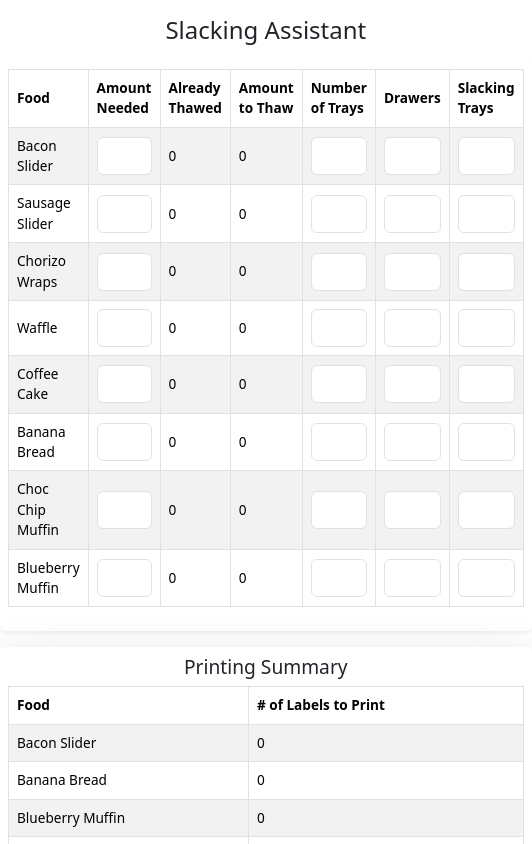
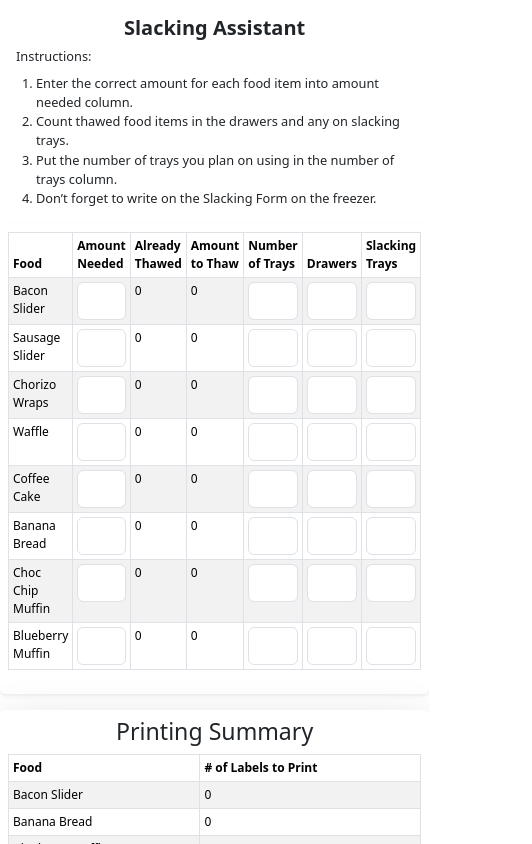
Before and after one commit to clay-odell/SlackingApp, a React (Vite) app: page / in a window 390 px wide. Shown: the top 844 px of the page, 532 px wide, since content can reach past the window. Built offline with nearby package versions, Linux system fonts and the light colour scheme.

Commit message:
updated home for mobile

```diff
--- a/src/Home.css
+++ b/src/Home.css
@@ -1,28 +1,50 @@
+/* Header */
 .header h1 {
   text-align: center;
-  font-size: clamp(1.5rem, 5vw, 2.5rem); /* scales with screen size */
-  margin: 1rem 0;
+  font-size: clamp(1.5rem, 5vw, 2.25rem); /* scales smoothly */
+  margin: 1rem 0 0.5rem;
+  font-weight: 600;
 }
 
+.header p {
+  text-align: left;
+  margin: 0.5rem 1rem;
+  font-size: 0.95rem;
+  line-height: 1.4;
+}
+
+/* Instruction list */
+.header ol {
+  padding-left: 1.25rem;
+  margin: 0.5rem 1rem 1rem;
+  font-size: 0.9rem;
+}
+
+/* Tables */
 .main, .summary {
   width: 100%;
-  max-width: 100%; /* let it stretch on mobile */
   margin: 0.5rem auto;
   padding: 0.5rem;
   box-sizing: border-box;
 }
 
-/* Make tables more compact on small screens */
-@media (max-width: 576px) {
+table {
+  width: 100% !important;
+  border-collapse: collapse;
+}
+
+/* Ultra-small devices (iPhone 14 portrait ~390px) */
+@media (max-width: 420px) {
   table {
-    font-size: 0.85rem;
+    font-size: 0.75rem;
   }
   table th, table td {
-    padding: 0.25rem;
-    vertical-align: middle;
+    padding: 0.2rem;
   }
-  .card h3 {
-    font-size: 1.2rem;
-    text-align: center;
+  .header h1 {
+    font-size: 1.25rem;
+  }
+  .header p, .header ol {
+    font-size: 0.8rem;
   }
 }
--- a/src/Home.jsx
+++ b/src/Home.jsx
@@ -15,50 +15,39 @@ const Home = () => {
     { code: "BBM", label: "Blueberry Muffin" },
   ];
 
-  // custom display order
-  const displayOrder = [
-    "BEC", // Bacon Slider
-    "BB", // Banana Bread
-    "BBM", // Blueberry Muffin
-    "CMT", // Choc Chip Muffin
-    "CW", // Chorizo Wraps
-    "CC", // Coffee Cake
-    "SEC", // Sausage Slider
-    "W", // Waffle
-  ];
+  const displayOrder = ["BEC","BB","BBM","CMT","CW","CC","SEC","W"];
 
   const [formData, setFormData] = useState(
     food.reduce((acc, item) => {
-      acc[item.code] = {
-        amountNeeded: "",
-        numberOfTrays: "",
-        drawers: "",
-        slackingTrays: "",
-      };
+      acc[item.code] = { amountNeeded: "", numberOfTrays: "", drawers: "", slackingTrays: "" };
       return acc;
     }, {})
   );
 
   const handleChange = (code, field, value) => {
-    setFormData((prev) => ({
+    setFormData(prev => ({
       ...prev,
-      [code]: {
-        ...prev[code],
-        [field]: value,
-      },
+      [code]: { ...prev[code], [field]: value }
     }));
   };
 
   return (
-    <>
+    <div className="container-fluid p-0">
       <div className="header">
         <h1>Slacking Assistant</h1>
+        <p>Instructions:</p>
+        <ol>
+          <li>Enter the correct amount for each food item into amount needed column.</li>
+          <li>Count thawed food items in the drawers and any on slacking trays.</li>
+          <li>Put the number of trays you plan on using in the number of trays column.</li>
+          <li>Don’t forget to write on the Slacking Form on the freezer.</li>
+        </ol>
       </div>
 
       {/* Main Input Table */}
-      <Card className="main border-0 shadow-sm rounded mx-auto mb-3">
-        <div className="table-responsive-sm">
-        <Table striped bordered hover responsive>
+      <Card className="main border-0 shadow-sm rounded mb-3">
+        <div className="table-responsive">
+          <Table striped bordered hover size="sm" className="w-100">
             <thead>
               <tr>
                 <th>Food</th>
@@ -71,13 +60,10 @@ const Home = () => {
               </tr>
             </thead>
             <tbody>
-            {food.map((item) => {
+              {food.map(item => {
                 const data = formData[item.code];
-              const alreadyThawed =
-                parseInt(data.drawers || 0, 10) +
-                parseInt(data.slackingTrays || 0, 10);
-              const amountToThaw =
-                parseInt(data.amountNeeded || 0, 10) - alreadyThawed;
+                const alreadyThawed = (parseInt(data.drawers || 0, 10) + parseInt(data.slackingTrays || 0, 10));
+                const amountToThaw = parseInt(data.amountNeeded || 0, 10) - alreadyThawed;
 
                 return (
                   <tr key={item.code}>
@@ -86,9 +72,7 @@ const Home = () => {
                       <Form.Control
                         type="number"
                         value={data.amountNeeded}
-                      onChange={(e) =>
-                        handleChange(item.code, "amountNeeded", e.target.value)
-                      }
+                        onChange={e => handleChange(item.code, "amountNeeded", e.target.value)}
                       />
                     </td>
                     <td>{alreadyThawed}</td>
@@ -97,27 +81,21 @@ const Home = () => {
                       <Form.Control
                         type="number"
                         value={data.numberOfTrays}
-                      onChange={(e) =>
-                        handleChange(item.code, "numberOfTrays", e.target.value)
-                      }
+                        onChange={e => handleChange(item.code, "numberOfTrays", e.target.value)}
                       />
                     </td>
                     <td>
                       <Form.Control
                         type="number"
                         value={data.drawers}
-                      onChange={(e) =>
-                        handleChange(item.code, "drawers", e.target.value)
-                      }
+                        onChange={e => handleChange(item.code, "drawers", e.target.value)}
                       />
                     </td>
                     <td>
                       <Form.Control
                         type="number"
                         value={data.slackingTrays}
-                      onChange={(e) =>
-                        handleChange(item.code, "slackingTrays", e.target.value)
-                      }
+                        onChange={e => handleChange(item.code, "slackingTrays", e.target.value)}
                       />
                     </td>
                   </tr>
@@ -127,10 +105,12 @@ const Home = () => {
           </Table>
         </div>
       </Card>
+
       {/* Summary Table */}
-      <Card className="summary border-0 shadow-lg rounded mx-auto responsive">
-        <h3>Printing Summary</h3>
-        <Table striped bordered hover responsive>
+      <Card className="summary border-0 shadow-lg rounded">
+        <h3 className="text-center">Printing Summary</h3>
+        <div className="table-responsive">
+          <Table striped bordered hover size="sm" className="w-100">
             <thead>
               <tr>
                 <th>Food</th>
@@ -138,20 +118,12 @@ const Home = () => {
               </tr>
             </thead>
             <tbody>
-            {displayOrder.map((code) => {
-              const item = food.find((f) => f.code === code);
+              {displayOrder.map(code => {
+                const item = food.find(f => f.code === code);
                 const data = formData[code];
-
-              const alreadyThawed =
-                parseInt(data.drawers || 0, 10) +
-                parseInt(data.slackingTrays || 0, 10);
-
-              const amountToThaw =
-                parseInt(data.amountNeeded || 0, 10) - alreadyThawed;
-
-              const total =
-                (amountToThaw >= 0 ? amountToThaw : 0) +
-                parseInt(data.numberOfTrays || 0, 10);
+                const alreadyThawed = (parseInt(data.drawers || 0, 10) + parseInt(data.slackingTrays || 0, 10));
+                const amountToThaw = parseInt(data.amountNeeded || 0, 10) - alreadyThawed;
+                const total = (amountToThaw >= 0 ? amountToThaw : 0) + parseInt(data.numberOfTrays || 0, 10);
 
                 return (
                   <tr key={code}>
@@ -162,8 +134,9 @@ const Home = () => {
               })}
             </tbody>
           </Table>
+        </div>
       </Card>
-    </>
+    </div>
   );
 };
 
```
Lines whose indentation alone changed are shown as unchanged.
